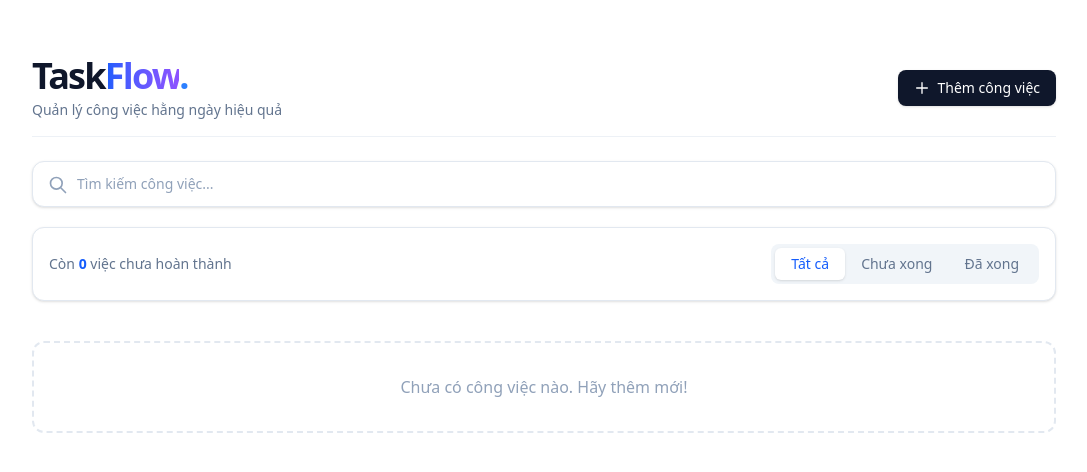
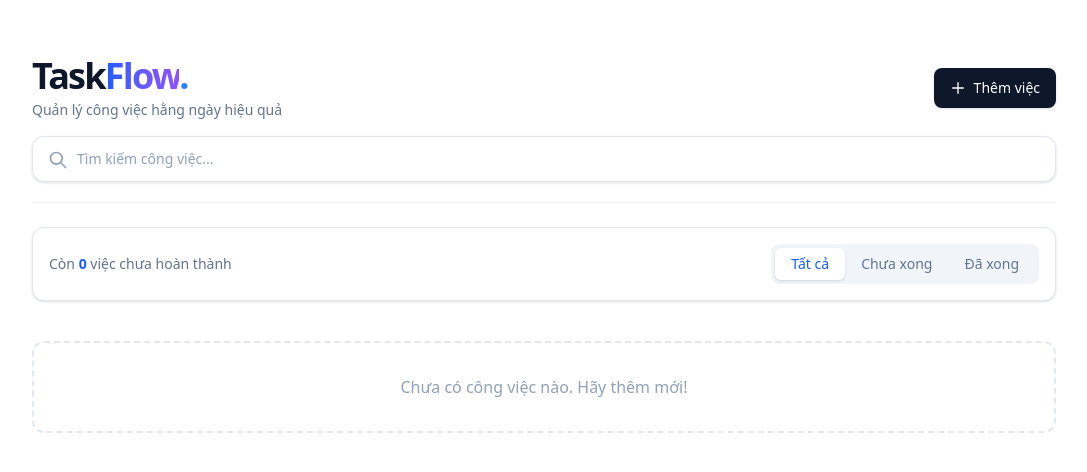
Before and after one commit to giaphu48/taskflow, a Next.js app: page / in a window 1280 px wide. Shown: the top 472 px of the page, without its empty margins (96-1183 px from the left). Built offline with nearby package versions, Linux system fonts and the light colour scheme.

Commit message:
refactor: move search bar to header component

```diff
--- a/src/components/layout/Header.tsx
+++ b/src/components/layout/Header.tsx
@@ -1,11 +1,14 @@
 interface HeaderProps {
   onAddClick: () => void;
+  searchQuery: string;
+  onSearchChange: (value: string) => void;
 }
 
-export default function Header({ onAddClick }: HeaderProps) {
+export default function Header({ onAddClick, searchQuery, onSearchChange }: HeaderProps) {
   return (
-    <header className="mb-6 flex flex-col sm:flex-row sm:items-center justify-between border-b border-slate-200/60 pb-4">
-      <div className="cursor-default group">
+    <header className="mb-6 flex flex-col gap-4 border-b border-slate-200/60 pb-5">
+      <div className="flex flex-col md:flex-row md:items-center justify-between gap-4">
+        <div className="cursor-default group shrink-0">
           <h1 className="text-3xl font-black tracking-tighter sm:text-4xl transition-transform duration-300 group-hover:scale-[1.02]">
             <span className="text-slate-900">Task</span>
             <span className="bg-clip-text text-transparent bg-gradient-to-r from-blue-600 to-violet-500">
@@ -17,16 +20,29 @@ export default function Header({ onAddClick }: HeaderProps) {
             Quản lý công việc hằng ngày hiệu quả
           </p>
         </div>
-      <div className="mt-4 sm:mt-0 flex items-center gap-3">
+
         <button
           onClick={onAddClick}
-          className="flex items-center gap-2 bg-slate-900 hover:bg-slate-800 text-white px-4 py-2 rounded-lg text-sm font-medium transition-all active:scale-95 shadow-sm"
+          className="flex w-full sm:w-auto justify-center items-center gap-2 bg-slate-900 hover:bg-slate-800 text-white px-4 py-2.5 rounded-lg text-sm font-medium transition-all active:scale-95 shadow-sm whitespace-nowrap shrink-0"
         >
           <svg className="w-4 h-4" fill="none" stroke="currentColor" viewBox="0 0 24 24">
             <path strokeLinecap="round" strokeLinejoin="round" strokeWidth={2} d="M12 4v16m8-8H4" />
           </svg>
-          Thêm công việc
+          Thêm việc
         </button>
+      </div>
+
+      <div className="relative w-full">
+        <input
+          type="text"
+          placeholder="Tìm kiếm công việc..."
+          value={searchQuery}
+          onChange={(e) => onSearchChange(e.target.value)}
+          className="w-full px-4 py-3 pl-11 bg-white border border-slate-200 rounded-xl shadow-sm focus:outline-none focus:ring-2 focus:ring-blue-100 focus:border-blue-500 transition-all text-sm placeholder:text-slate-400"
+        />
+        <svg className="w-5 h-5 text-slate-400 absolute left-4 top-3.5" fill="none" viewBox="0 0 24 24" stroke="currentColor">
+          <path strokeLinecap="round" strokeLinejoin="round" strokeWidth={2} d="M21 21l-6-6m2-5a7 7 0 11-14 0 7 7 0 0114 0z" />
+        </svg>
       </div>
     </header>
   );
--- a/src/components/todo/TodoApp.tsx
+++ b/src/components/todo/TodoApp.tsx
@@ -37,12 +37,10 @@ export default function TodoApp() {
   const [currentPage, setCurrentPage] = useState(1);
   const ITEMS_PER_PAGE = 5;
 
-  // Reset trang khi thay đổi filter hoặc tìm kiếm
   useEffect(() => {
     setCurrentPage(1);
   }, [filter, searchQuery]);
 
-  // Load dữ liệu từ LocalStorage khi khởi chạy
   useEffect(() => {
     const saved = localStorage.getItem("taskflow-todos");
     if (saved) {
@@ -58,7 +56,6 @@ export default function TodoApp() {
     setIsLoaded(true);
   }, []);
 
-  // Lưu dữ liệu vào LocalStorage mỗi khi todos thay đổi
   useEffect(() => {
     if (isLoaded) {
       localStorage.setItem("taskflow-todos", JSON.stringify(todos));
@@ -101,7 +98,6 @@ export default function TodoApp() {
     }
   };
 
-  // Cấu hình Drag & Drop Sensors
   const sensors = useSensors(
     useSensor(PointerSensor, {
       activationConstraint: {
@@ -133,11 +129,9 @@ export default function TodoApp() {
   };
 
   const filteredTodos = todos.filter((todo) => {
-    // Lọc theo trạng thái
     if (filter === "active" && todo.isCompleted) return false;
     if (filter === "completed" && !todo.isCompleted) return false;
 
-    // Lọc theo từ khóa tìm kiếm
     if (searchQuery.trim() && !todo.title.toLowerCase().includes(searchQuery.trim().toLowerCase())) {
       return false;
     }
@@ -147,14 +141,12 @@ export default function TodoApp() {
 
   const totalPages = Math.ceil(filteredTodos.length / ITEMS_PER_PAGE);
 
-  // Đảm bảo không bị lỗi trang khi xóa phần tử ở trang cuối
   useEffect(() => {
     if (currentPage > totalPages && totalPages > 0) {
       setCurrentPage(totalPages);
     }
   }, [totalPages, currentPage]);
 
-  // Tránh lỗi Hydration Mismatch của Next.js
   if (!isLoaded) {
     return <div className="w-full text-center text-slate-400 mt-10">Đang tải dữ liệu...</div>;
   }
@@ -169,27 +161,13 @@ export default function TodoApp() {
 
   return (
     <div className="w-full">
-      <Header onAddClick={() => setIsModalOpen(true)} />
+      <Header onAddClick={() => setIsModalOpen(true)} searchQuery={searchQuery} onSearchChange={setSearchQuery} />
 
       <TodoForm
         isOpen={isModalOpen}
         onClose={() => setIsModalOpen(false)}
         onAdd={handleAddTodo}
       />
-
-      {/* Tìm kiếm */}
-      <div className="mb-5 relative">
-        <input
-          type="text"
-          placeholder="Tìm kiếm công việc..."
-          value={searchQuery}
-          onChange={(e) => setSearchQuery(e.target.value)}
-          className="w-full px-4 py-3 pl-11 bg-white border border-slate-200 rounded-xl shadow-sm focus:outline-none focus:ring-2 focus:ring-blue-100 focus:border-blue-500 transition-all text-sm placeholder:text-slate-400"
-        />
-        <svg className="w-5 h-5 text-slate-400 absolute left-4 top-3.5" fill="none" viewBox="0 0 24 24" stroke="currentColor">
-          <path strokeLinecap="round" strokeLinejoin="round" strokeWidth={2} d="M21 21l-6-6m2-5a7 7 0 11-14 0 7 7 0 0114 0z" />
-        </svg>
-      </div>
 
       <div className="flex flex-col sm:flex-row justify-between items-center bg-white p-4 rounded-xl shadow-sm border border-slate-200 mb-6 gap-4">
         <span className="text-slate-500 font-medium text-sm">
@@ -270,8 +248,8 @@ export default function TodoApp() {
                   key={i + 1}
                   onClick={() => setCurrentPage(i + 1)}
                   className={`w-8 h-8 rounded-lg flex items-center justify-center text-sm font-medium transition-colors ${currentPage === i + 1
-                      ? "bg-blue-600 text-white shadow-sm"
-                      : "text-slate-600 hover:bg-slate-100 active:bg-slate-200"
+                    ? "bg-blue-600 text-white shadow-sm"
+                    : "text-slate-600 hover:bg-slate-100 active:bg-slate-200"
                     }`}
                 >
                   {i + 1}
```
Lines whose indentation alone changed are shown as unchanged.
